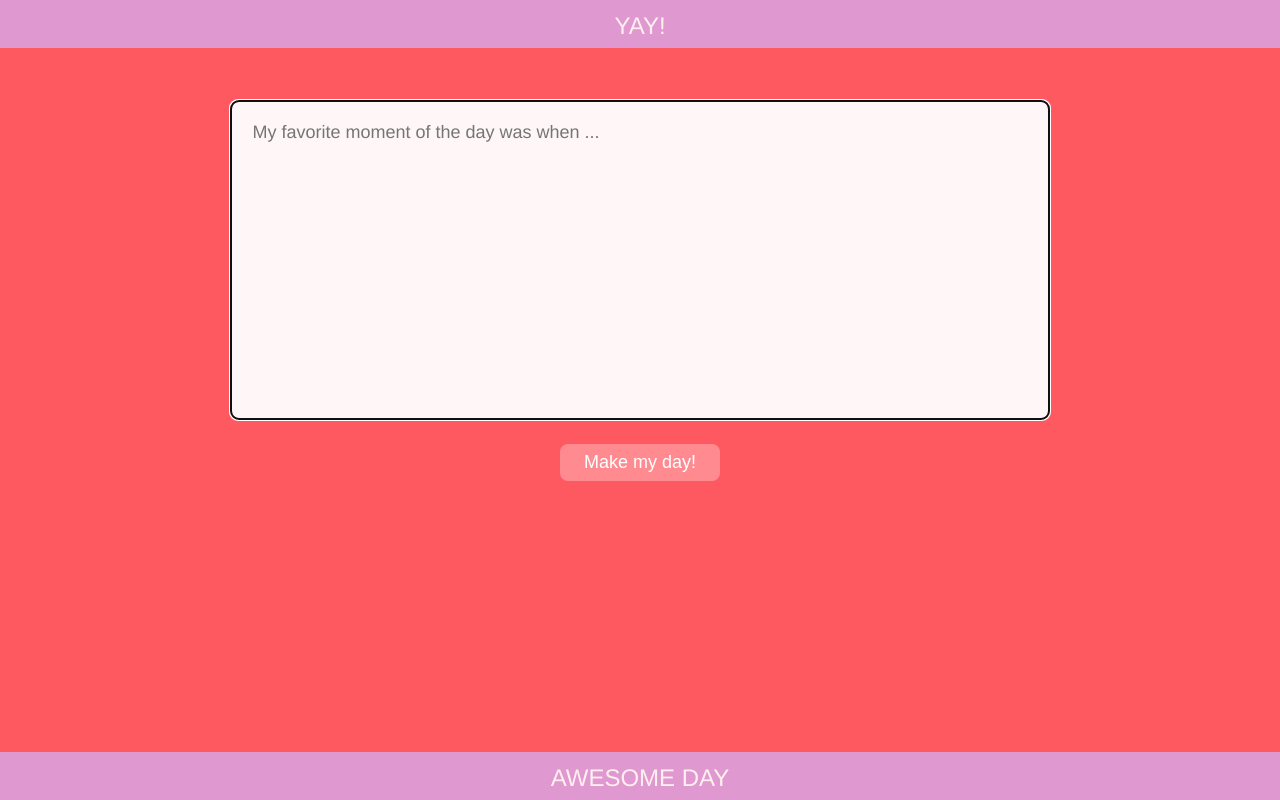
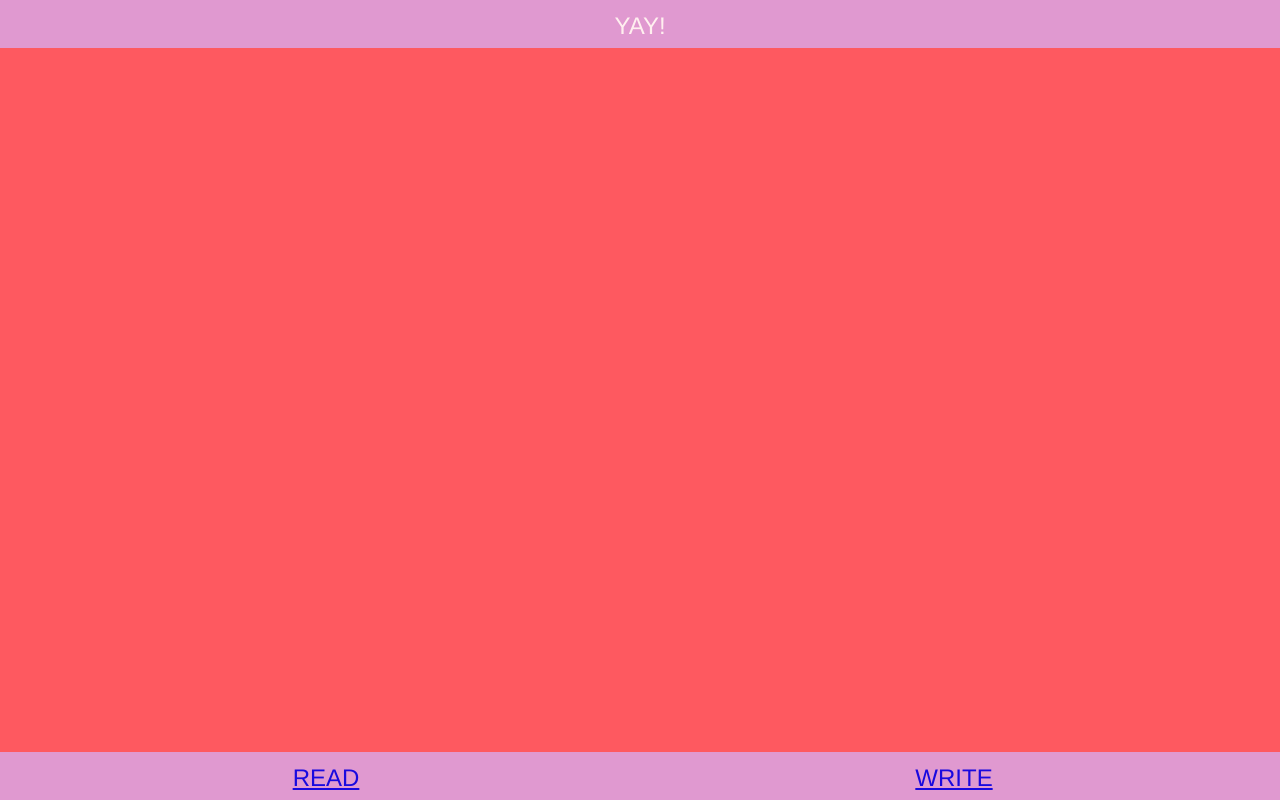
Before and after one commit to kwartalex/capstone-project, a React (Create React App) app: page /entriesall in a window 1280 px wide. Built offline with nearby package versions, Linux system fonts and the light colour scheme.

Commit message:
Add router

```diff
--- a/package.json
+++ b/package.json
@@ -9,6 +9,7 @@
     "local-storage": "^2.0.0",
     "react": "^16.13.1",
     "react-dom": "^16.13.1",
+    "react-router-dom": "^5.1.2",
     "react-scripts": "3.4.1",
     "styled-components": "^5.1.0"
   },
--- a/src/App.js
+++ b/src/App.js
@@ -1,8 +1,10 @@
 import React, { useState, useEffect } from 'react'
-import CreateEntry from './CreateEntry'
-import EntriesAll from './EntriesAll'
-import Header from './Header'
-import Navigation from './Navigation'
+import { Switch, Route } from 'react-router-dom'
+import GlobalStyles from './GlobalStyles'
+import CreateEntry from './pages/CreateEntry'
+import EntriesAll from './pages/EntriesAll'
+import Header from './components/Header'
+import Navigation from './components/Navigation'
 import { loadEntry, saveEntry } from './LocalStorage'
 
 export default function App () {
@@ -15,9 +17,16 @@ export default function App () {
 
     return (
         <>
+        <GlobalStyles />
         <Header/>
-        <CreateEntry handleSubmit = {addEntry}/>
-        <EntriesAll entries={entries} onDeleteClick={deleteEntry}/>
+        <Switch>
+            <Route exact path="/createentry">
+                <CreateEntry handleSubmit = {addEntry}/>
+            </Route>
+            <Route path="/entriesall">
+                <EntriesAll entries={entries} onDeleteClick={deleteEntry}/>
+            </Route>
+        </Switch>
         <Navigation/>
         </>
     )
--- a/src/GlobalStyles.js
+++ b/src/GlobalStyles.js
@@ -21,7 +21,7 @@ export default createGlobalStyle`
   body {
     color: var(--quaternary);
     background: var(--primary);
-    margin: 0;
+    margin: 60px 0;
     padding-bottom: 60px;
     font-family: Raleway, Helvetica Neue, Helvetica, sans-serif;
     font-size: 18px;
--- a/src/Navigation.js
+++ /dev/null
@@ -1,25 +0,0 @@
-import React from 'react'
-import styled from 'styled-components/macro'
-
-export default function Navigation () {
-    return (
-            <NavigationStyled>
-                AWESOME DAY
-            </NavigationStyled>
-    )
-}
-
-const NavigationStyled = styled.nav `
-position: fixed;
-left: 0;
-bottom: 0;
-z-index: 1;
-margin: 0;
-padding: 12px;
-width: 100vw;
-height: 48px;
-text-align: center;
-font-size: 24px;
-background: var(--senary);
-opacity: 0.9;
-`
--- /dev/null
+++ b/src/components/Navigation.js
@@ -0,0 +1,43 @@
+import React from 'react'
+import { NavLink } from 'react-router-dom'
+import styled from 'styled-components/macro'
+
+export default function Navigation () {
+    return (
+        <>
+            <NavigationStyled role="navigation">
+                <LinkStyled
+                activeClassName="selected"
+                to="/entriesall"
+                >READ
+                </LinkStyled>
+                <LinkStyled
+                activeClassName="selected"
+                to="/createentry"
+                >WRITE
+                </LinkStyled>
+            </NavigationStyled>
+        </>
+    )
+}
+
+const NavigationStyled = styled.nav `
+display: grid;
+grid-template-columns: 1fr 1fr;
+position: fixed;
+left: 0;
+bottom: 0;
+z-index: 1;
+margin: 0;
+padding: 12px;
+width: 100vw;
+height: 48px;
+text-align: center;
+font-size: 24px;
+background: var(--senary);
+opacity: 0.9;
+`
+const LinkStyled = styled(NavLink)`
+text-align: center;
+&.selected: var(--septenary);
+`
--- a/src/index.js
+++ b/src/index.js
@@ -1,13 +1,14 @@
 import React from 'react';
 import ReactDOM from 'react-dom';
 import App from './App';
-import GlobalStyles from './GlobalStyles';
 import * as serviceWorker from './serviceWorker';
+import { BrowserRouter as Router } from 'react-router-dom'
 
 ReactDOM.render(
   <React.StrictMode>
-    <GlobalStyles></GlobalStyles>
+    <Router>
     <App />
+    </Router>
   </React.StrictMode>,
   document.getElementById('root')
 );
--- a/src/CreateEntry.js
+++ b/src/pages/CreateEntry.js
@@ -1,6 +1,6 @@
 import React, { useState, useRef } from 'react'
 import styled from 'styled-components/macro'
-import Button from './Button'
+import Button from '../components/Button'
 
 export default function CreateEntry ({ handleSubmit }) {
 
@@ -9,7 +9,7 @@ export default function CreateEntry ({ handleSubmit }) {
     const inputRef = useRef()
 
     return (
-        <section>
+        <>
             <form onSubmit={onSubmit}>
                 <InputStyled
                 autoFocus={true}
@@ -23,7 +23,7 @@ export default function CreateEntry ({ handleSubmit }) {
                 />
                 <Button active={btnActivated}/>
             </form>
-        </section>
+        </>
     )
 
     function onSubmit(event){
```
Also changed, not shown: src/components/Button.js (renamed from src/Button.js), src/components/Header.js (renamed from src/Header.js), src/pages/EntriesAll.js (renamed from src/EntriesAll.js), 2 other files (tests, documents, lock files or other folders).
